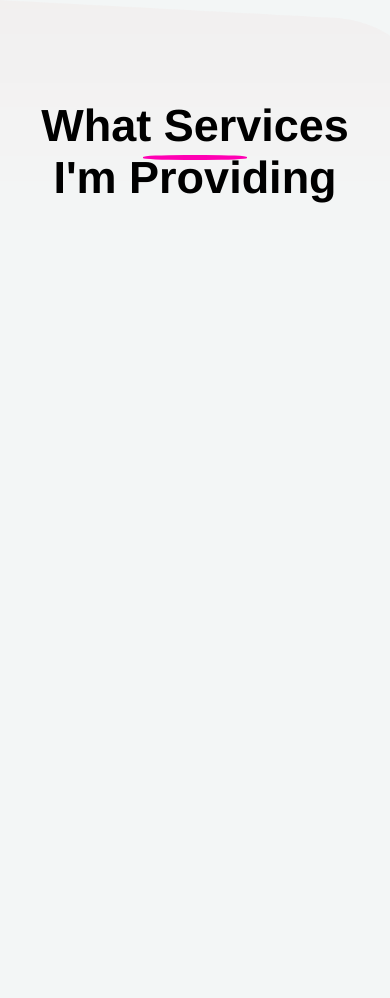
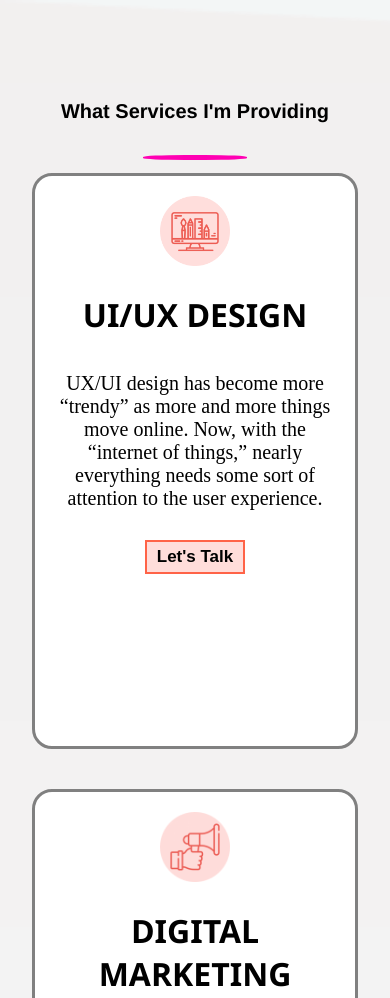
Before and after one commit to faazizpro/responsive-skill-section, a plain HTML site: page index.html in a window 390 px wide. Shown: the top 998 px of the page. Before the commit the page ends 844 px from the top, so only its background shows below. Drawn offline with Linux system fonts and the light colour scheme.

Commit message:
Responsive card done

```diff
--- a/index.html
+++ b/index.html
@@ -13,7 +13,34 @@
     <!-- All Cards -->
     <div class="main-cards">
         <div class="card">
-            <img src="./images/html.jpg" alt="">
+            <div class="images">
+                <img  src="./images/computer.png" alt="">
+            </div>
+            <h2 class="card-title">UI/UX Design</h2>
+            <p class="card-info">UX/UI design has become more “trendy” as more and more things move online. Now, with the “internet of things,” nearly everything needs some sort of attention to the user experience.</p>
+            <div class="btn">
+                <button>Let's Talk</button>
+            </div>
+        </div>
+        <div class="card">
+            <div class="images">
+                <img  src="./images/ads.png" alt="">
+            </div>
+            <h2 class="card-title">Digital Marketing</h2>
+            <p class="card-info">Digital marketing is the act of promoting products and services through digital channels, such as social media, SEO, email, and mobile apps. Any form of marketing that involves electronic devices.</p>
+            <div class="btn">
+                <button>Let's Talk</button>
+            </div>
+        </div>
+        <div class="card">
+            <div class="images">
+                <img  src="./images/settings.png" alt="">
+            </div>
+            <h2 class="card-title">Web Development</h2>
+            <p class="card-info">Web development refers to the creating, building, and maintaining of websites. It includes aspects such as web design, web publishing, web programming, and database management.</p>
+            <div class="btn">
+                <button>Let's Talk</button>
+            </div>
         </div>
     </div>
 
--- a/style.css
+++ b/style.css
@@ -23,3 +23,92 @@
     border-radius: 40%;
     background-color: rgb(255, 0, 179);
 }
+
+.main-cards{
+    display: flex;
+    justify-content: center;
+    gap: 40px;
+    margin-top: 50px;
+}
+
+.card{
+    background-color: white;
+    width: 330px;
+    height: 465px;
+    padding: 10px;
+    border: 3px solid gray;
+    border-radius: 20px;
+}
+
+.images{
+    display: flex;
+    justify-content: center;
+    margin-top: 10px;
+}
+
+.images img{
+   width: 70px;
+}
+
+.card-title{
+    text-align: center;
+    text-transform: uppercase;
+    font-size: xx-large;
+    font-family: 'Segoe UI', Tahoma, Geneva, Verdana, sans-serif;
+}
+
+.card-info{
+    padding: 10px;
+    text-align: center;
+    font-size: 20px;
+    font-family: 'Times New Roman', Times, serif;
+}
+.btn{
+    display: flex;
+    place-content: center;
+}
+
+.btn button{
+    background-color: #FFDDDA;
+    font-size: 17px;
+    font-weight: 600;
+    padding: 5px 10px;
+    border: 2px solid tomato;
+    cursor: pointer;
+}
+
+@media only screen and (max-width: 576px){
+
+    .title{
+        text-align: center;
+        font-family: 'Franklin Gothic Medium', 'Arial Narrow', Arial, sans-serif;
+        font-size: 20px;
+        position: relative;
+    }
+
+    .title:before{
+        position: absolute;
+        content: '';
+        top: 55px;
+        left: 36%;
+        height: 5px;
+        width: 28%;
+        border-radius: 40%;
+        background-color: rgb(255, 0, 179);
+    }
+
+    .main-cards{
+        display: grid;
+        grid-template-columns: repeat(1, 1fr);
+    }
+
+    .card{
+        background-color: white;
+        width: 300px;
+        height: 550px;
+        padding: 10px;
+        border: 3px solid gray;
+        border-radius: 20px;
+        margin: auto;
+    }
+}
```
